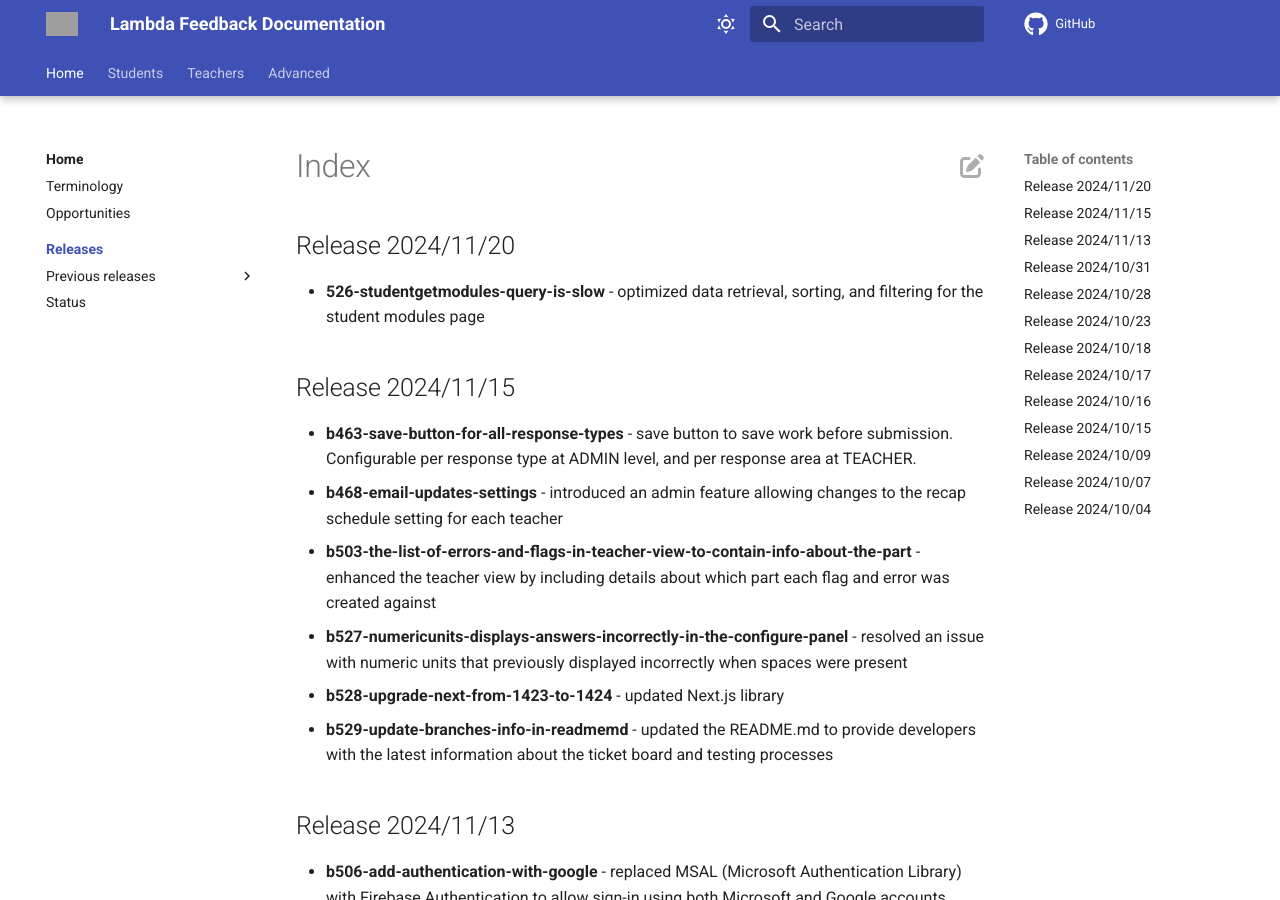
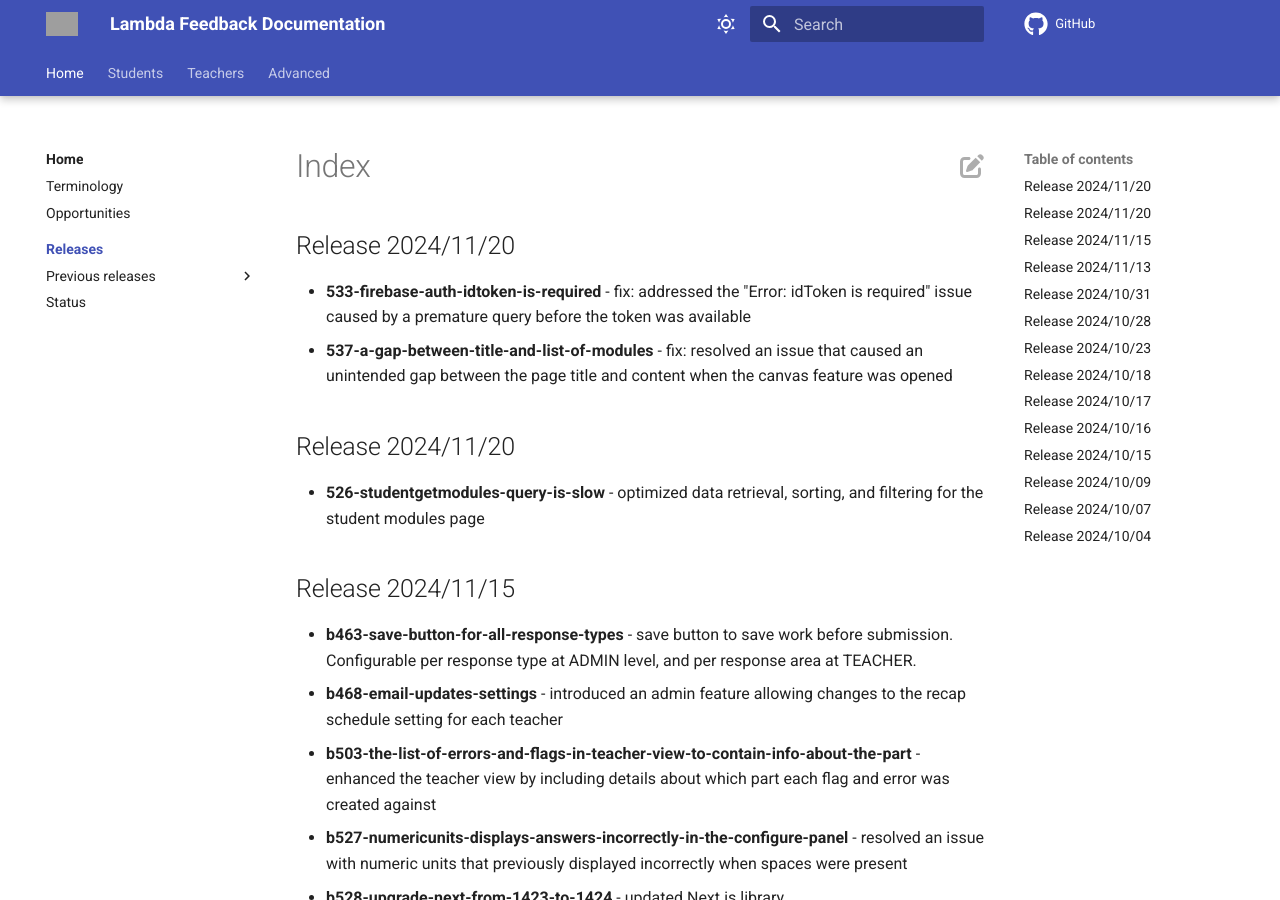
Before and after one commit to lambda-feedback/user-documentation, an MkDocs documentation site: the page built from docs/releases/index.md, in a window 1280 px wide and 900 px high. Built offline with MkDocs 1.6.1 and Material for MkDocs 9.7.7, drawn with Linux system fonts in a browser that asks for light colours; comment, search, counter and statistics services are not loaded; grey boxes are pictures that could not be loaded.

Commit message:
Release 2024/11/20 added

```diff
--- a/docs/releases/index.md
+++ b/docs/releases/index.md
@@ -1,3 +1,8 @@
+## Release 2024/11/20
+
+- **533-firebase-auth-idtoken-is-required** - fix: addressed the "Error: idToken is required" issue caused by a premature query before the token was available
+- **537-a-gap-between-title-and-list-of-modules** - fix: resolved an issue that caused an unintended gap between the page title and content when the canvas feature was opened
+
 ## Release 2024/11/20
 
 - **526-studentgetmodules-query-is-slow** - optimized data retrieval, sorting, and filtering for the student modules page
```
